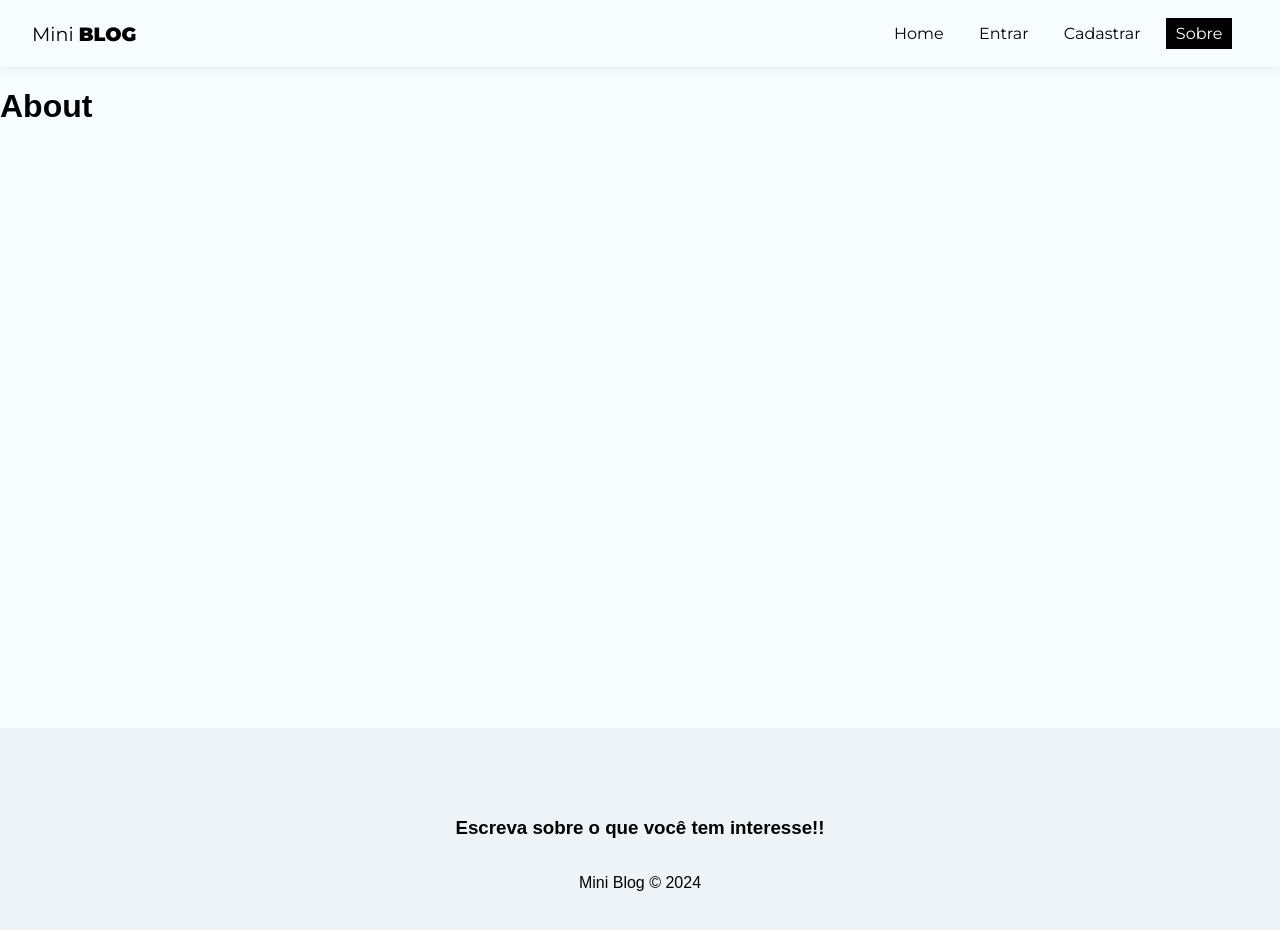
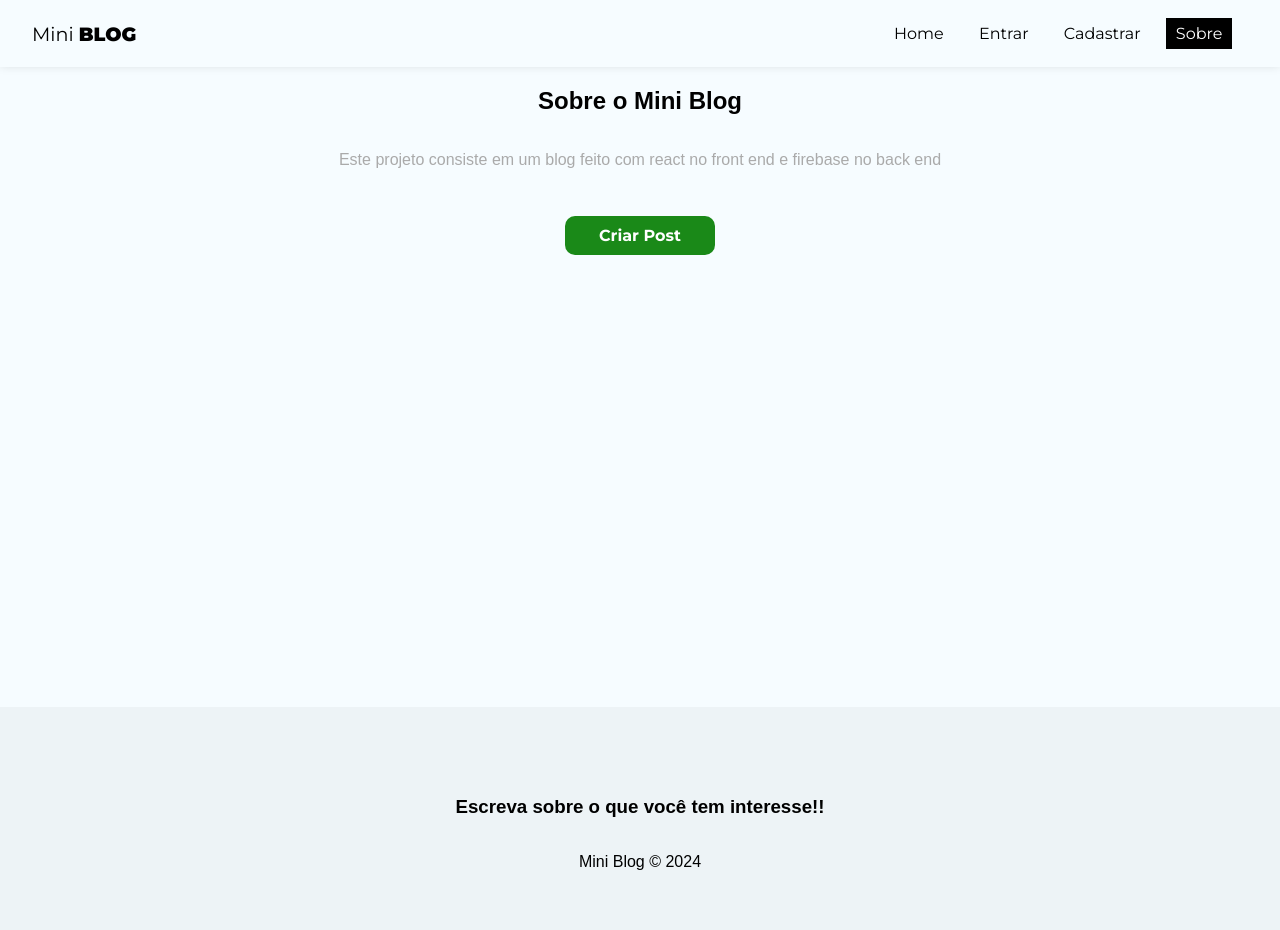
Before and after one commit to VictorLapaDev/React-Course-Matheus-Battiti, a React (Vite) app in the folder 10-Mini-Blog/MiniBlog/: page /about in a window 1280 px wide. Shown: the top 930 px of the page. Built offline with nearby package versions, Linux system fonts and the light colour scheme; no server answers.

Commit message:
feat: creating blocking of pages that need authentication and about page

```diff
--- a/10-Mini-Blog/MiniBlog/src/App.tsx
+++ b/10-Mini-Blog/MiniBlog/src/App.tsx
@@ -9,7 +9,7 @@
 //context
 import { AuthProvider } from "./context/AuthContext.jsx";
 
-import { Route, Routes } from "react-router-dom";
+import { Navigate, Route, Routes } from "react-router-dom";
 
 //pages
 import Home from "./pages/Home/Home";
@@ -22,21 +22,19 @@
 import Dashboard from "./pages/Dashboard/Dashboard.js";
 
 function App() {
-
   const [user, setUser] = useState(undefined);
   const { auth } = useAuthentication();
-
 
   const loadingUser = user === undefined;
 
   useEffect(() => {
     onAuthStateChanged(auth, (user) => {
       setUser(user);
-    })
-  }, [auth])
+    });
+  }, [auth]);
 
-  if(loadingUser) {
-    return <h1>Loading...</h1>
+  if (loadingUser) {
+    return <h1>Loading...</h1>;
   }
   return (
     <>
@@ -46,10 +44,22 @@
           <Routes>
             <Route path="/" element={<Home />} />
             <Route path="/about" element={<About />} />
-            <Route path="/login" element={<Login />} />
-            <Route path="/register" element={<Register />} />
-            <Route path="/posts/create" element={<CreatePost/>} />
-            <Route path="/dashboard" element={<Dashboard/>} />
+            <Route
+              path="/login"
+              element={!user ? <Login /> : <Navigate to={"/"} />}
+            />
+            <Route
+              path="/register"
+              element={!user ? <Register /> : <Navigate to={"/"} />}
+            />
+            <Route
+              path="/posts/create"
+              element={user ? <CreatePost /> : <Navigate to={"/login"} />}
+            />
+            <Route
+              path="/dashboard"
+              element={user ? <Dashboard /> : <Navigate to={"/login"} />}
+            />
           </Routes>
         </div>
         <Footer />
--- a/10-Mini-Blog/MiniBlog/src/pages/About/About.module.css
+++ b/10-Mini-Blog/MiniBlog/src/pages/About/About.module.css
@@ -0,0 +1,17 @@
+.about {
+    text-align: center;
+    display: flex;
+    flex-direction: column;
+    align-items: center;
+  }
+
+  .about p {
+    color: #aaa;
+    margin-bottom: 2em;
+  }
+
+  .about a {
+    display: block;
+    margin-top: 15px;
+    padding: 10px 15px;
+  }
--- a/10-Mini-Blog/MiniBlog/src/pages/About/About.tsx
+++ b/10-Mini-Blog/MiniBlog/src/pages/About/About.tsx
@@ -1,9 +1,16 @@
 //css
+import { Link } from 'react-router-dom'
 import styles from './About.module.css'
 
 const About = () => {
   return (
-    <h1>About</h1>
+    <div className={styles.about}>
+      <h2>Sobre o Mini <span>Blog</span></h2>
+
+      <p>Este projeto consiste em um blog feito com react no front end e firebase no back end</p>
+
+      <Link to="/posts/create" className="btn"> Criar Post</Link>
+    </div>
   )
 }
 
```
